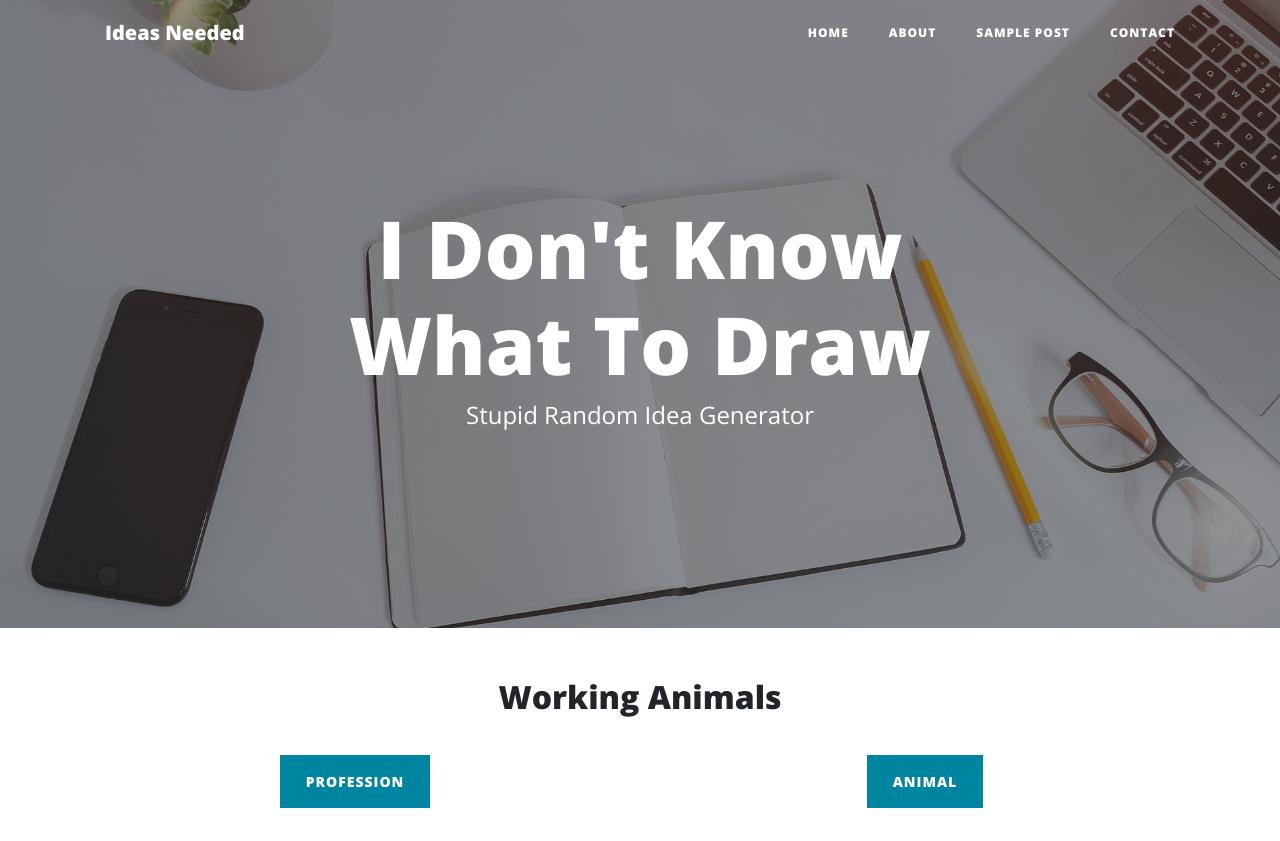
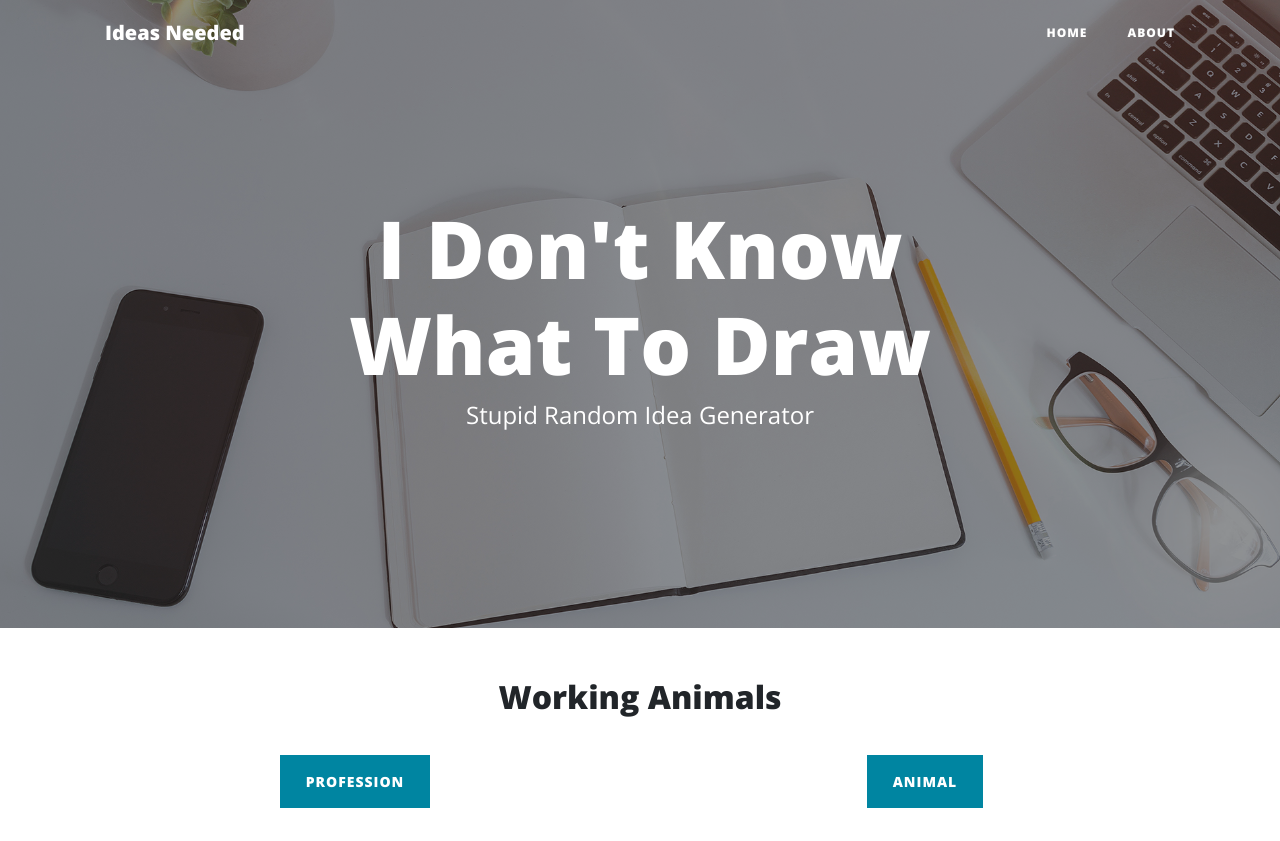
Before and after one commit to JulieArroyo/Ideas-Needed, a website: page index.html in a window 1280 px wide. Shown: the top 841 px of the page. Drawn offline with nearby package versions, Linux system fonts and the light colour scheme.

Commit message:
Took out Links
Did not need the navigation links

```diff
--- a/index.html
+++ b/index.html
@@ -74,12 +74,7 @@
             <li class="nav-item">
               <a class="nav-link" href="about.html">About</a>
             </li>
-            <li class="nav-item">
-              <a class="nav-link" href="post.html">Sample Post</a>
-            </li>
-            <li class="nav-item">
-              <a class="nav-link" href="contact.html">Contact</a>
-            </li>
+
           </ul>
         </div>
       </div>
```
